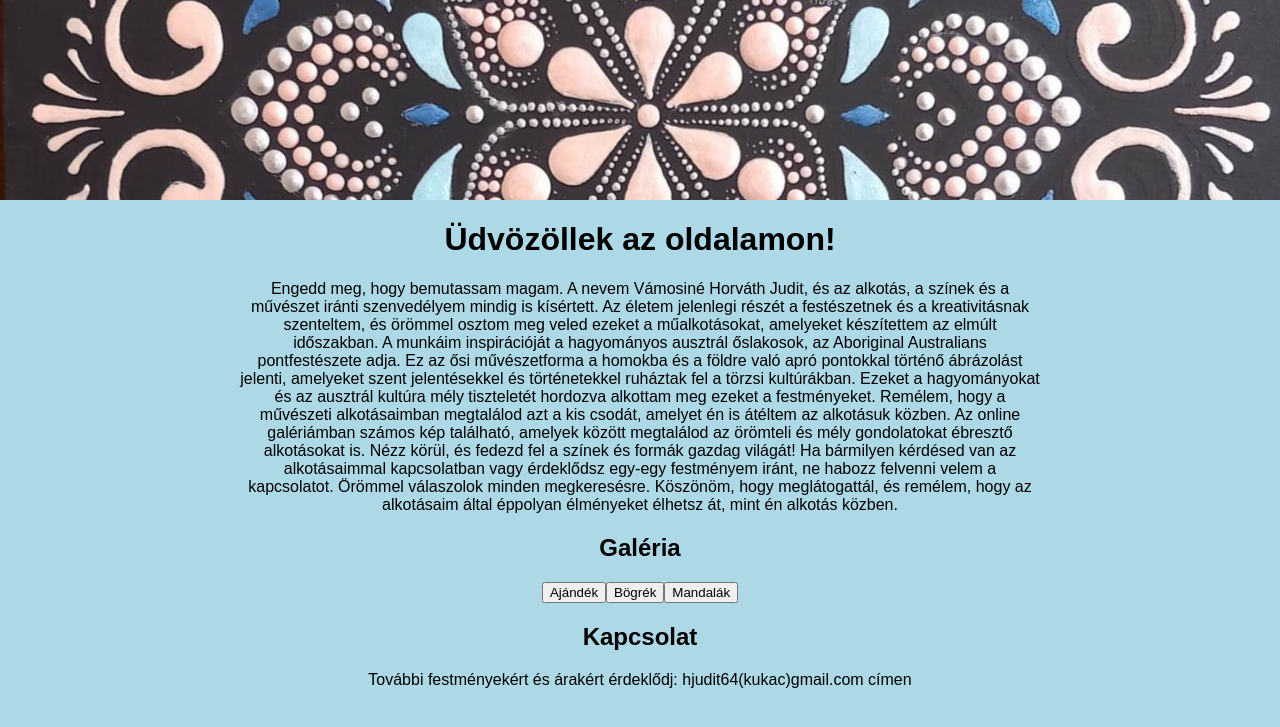
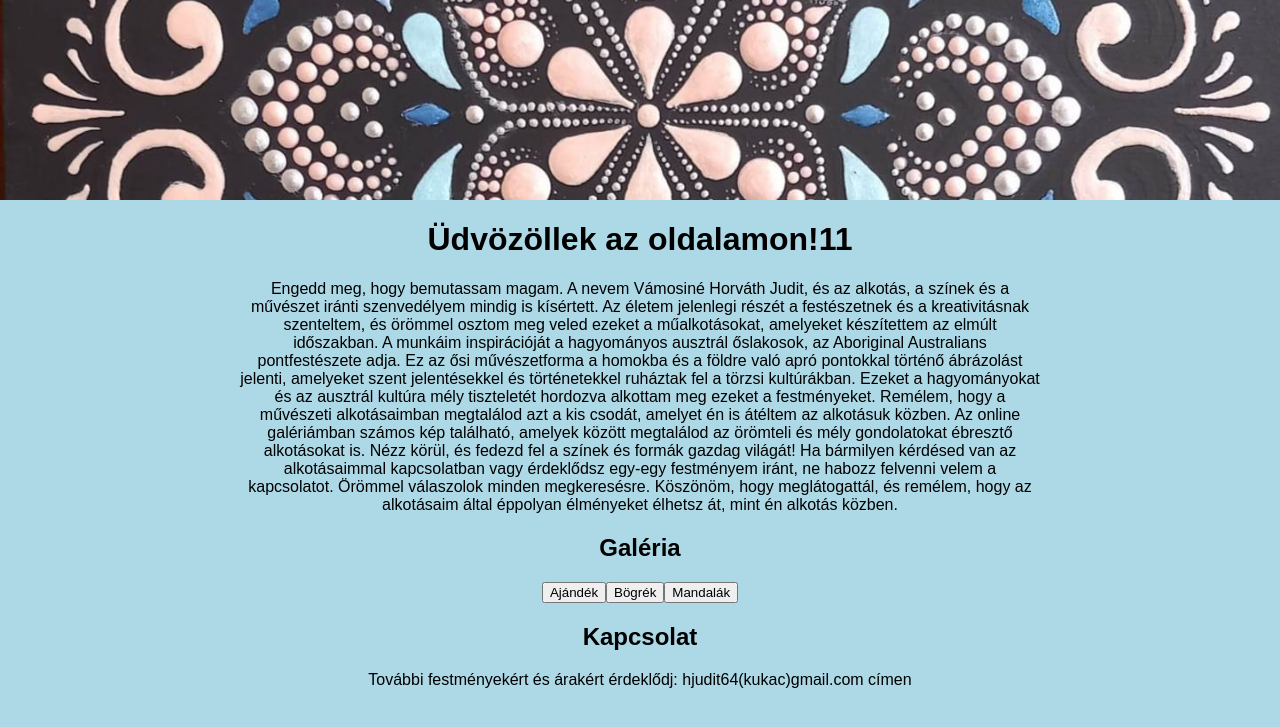
Before and after one commit to balazsvamosi1/balazsvamosi.github.io, a Jekyll site: the page built from index.md, in a window 1280 px wide. Shown: the top 727 px of the page. Built offline with Jekyll 4.4.1, drawn with Linux system fonts in a browser that asks for light colours; some web fonts are replaced; a script that is not in the unit is left out; comment, search, counter and statistics services are not loaded.

Commit message:
Update introduction.html

```diff
--- a/_includes/introduction.html
+++ b/_includes/introduction.html
@@ -1,5 +1,5 @@
 <div class="center-text">
-  <h1>Üdvözöllek az oldalamon! </h1>
+  <h1>Üdvözöllek az oldalamon!11 </h1>
 
   <p>
     Engedd meg, hogy bemutassam magam. A nevem Vámosiné Horváth Judit, és az alkotás, a színek és a művészet iránti szenvedélyem mindig is kísértett. Az életem jelenlegi részét a festészetnek és a kreativitásnak szenteltem, és örömmel osztom meg veled ezeket a műalkotásokat, amelyeket készítettem az elmúlt időszakban.
```
